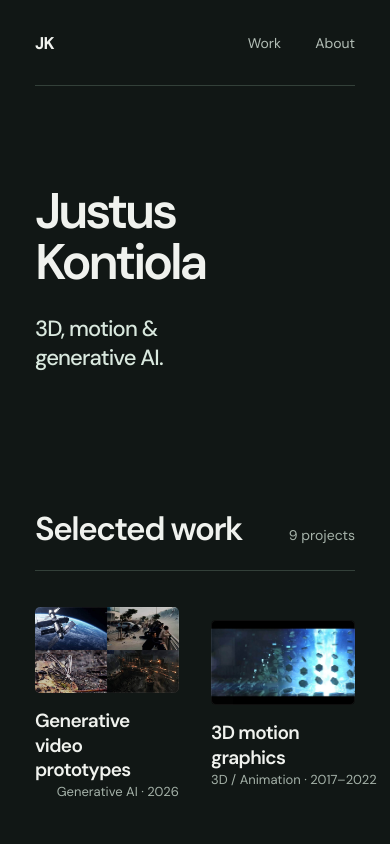
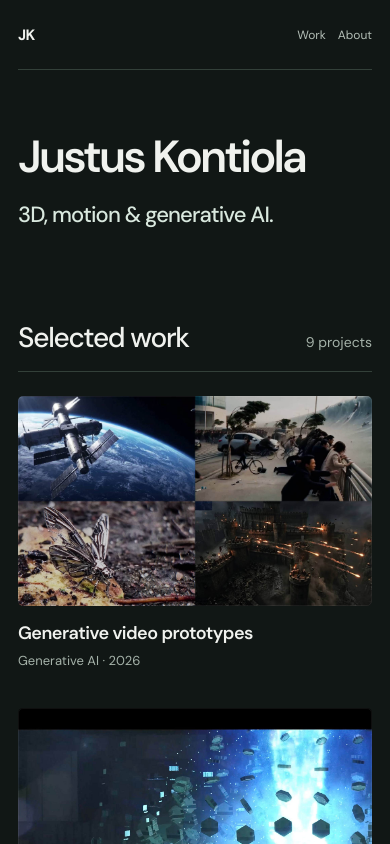
Before and after one commit to jkontiola/jkontiola.github.io, a plain HTML site: page index.html in a window 390 px wide. Shown: the top 844 px of the page. Drawn offline with Linux system fonts and the light colour scheme.

Commit message:
Update styles.css

```diff
--- a/styles.css
+++ b/styles.css
@@ -12,36 +12,34 @@ button:focus-visible,a:focus-visible{outline:2px solid var(--accent);outline-off
 ::selection{background:var(--accent);color:var(--bg)}
 .container{width:min(1220px,calc(100% - 96px));margin-inline:auto}
 
-.site-header{height:86px;display:flex;align-items:center;justify-content:space-between;border-bottom:1px solid var(--line)}
+.site-header{height:80px;display:flex;align-items:center;justify-content:space-between;border-bottom:1px solid var(--line)}
 .site-name{font-size:17px;font-weight:700;letter-spacing:-.035em}
 .site-header nav{display:flex;gap:34px}
 .site-header nav a{font-size:14px;color:#b3beb6;transition:color .2s}
 .site-header nav a:hover{color:var(--text)}
 
-.intro{display:grid;grid-template-columns:minmax(0,1fr) minmax(0,.95fr);align-items:center;gap:9%;padding-block:100px 115px}
-.intro h1{font-size:clamp(50px,5.6vw,85px);line-height:1.02;font-weight:600;letter-spacing:-.065em;margin:0 0 26px}
+.intro{padding-block:88px 94px}
+.intro h1{font-size:clamp(52px,6.8vw,96px);line-height:1.02;font-weight:600;letter-spacing:-.065em;margin:0 0 18px}
 .intro-role{font-size:clamp(22px,2.3vw,30px);letter-spacing:-.04em;margin:0 0 24px;color:#d9e8de;font-weight:500}
-.intro-image{aspect-ratio:1.36;overflow:hidden;border-radius:5px;background:#24332e}
-.intro-image img{height:100%;object-fit:cover;object-position:center;filter:saturate(.85)}
 
-.work{padding-bottom:128px}
-.section-heading{display:flex;justify-content:space-between;align-items:baseline;gap:20px;border-bottom:1px solid var(--line);padding-bottom:23px;margin-bottom:36px}
-.section-heading h2{font-size:33px;line-height:1.1;letter-spacing:-.045em;font-weight:600;margin:0}
+.work{padding-bottom:104px}
+.section-heading{display:flex;justify-content:space-between;align-items:baseline;gap:20px;border-bottom:1px solid var(--line);padding-bottom:20px;margin-bottom:30px}
+.section-heading h2{font-size:32px;line-height:1.1;letter-spacing:-.045em;font-weight:500;margin:0}
 .section-heading>span{font-size:14px;color:var(--muted)}
-.project-grid{display:grid;grid-template-columns:repeat(2,minmax(0,1fr));column-gap:32px;row-gap:54px}
+.project-grid{display:grid;grid-template-columns:repeat(2,minmax(0,1fr));column-gap:32px;row-gap:48px}
 .project-card{display:block;width:100%;padding:0;border:0;background:transparent;text-align:left;min-width:0}
 .project-image{display:block;aspect-ratio:1.68;overflow:hidden;border-radius:5px;background:#25312d;outline:1px solid rgba(255,255,255,.06);outline-offset:-1px}
-.project-image img{height:100%;object-fit:cover;transition:transform .55s ease,filter .55s ease}
+.project-image img{height:100%;object-fit:cover;transition:transform .7s cubic-bezier(.2,.8,.2,1),filter .6s ease}
 .project-card:hover .project-image img{transform:scale(1.035);filter:saturate(1.07)}
 .project-info{display:flex;justify-content:space-between;align-items:baseline;gap:12px;margin-top:16px}
-.project-info strong{display:block;font-size:19px;font-weight:600;letter-spacing:-.035em;line-height:1.3}
+.project-info strong{display:block;font-size:18px;font-weight:600;letter-spacing:-.03em;line-height:1.3}
 .project-info small{display:block;font-size:13px;color:var(--muted);text-align:right;line-height:1.4;white-space:nowrap}
 .project-card-last{grid-column:1/-1}
 .project-card-last .project-image{aspect-ratio:3.25;background:#261f2b}
 .project-image-brand img{object-fit:contain;filter:saturate(.95)}
 .project-card-last .project-info{max-width:100%}
 
-.about{padding-block:80px 105px;border-top:1px solid var(--line)}
+.about{padding-block:70px 90px;border-top:1px solid var(--line)}
 .about .section-heading{border:0;padding:0;margin-bottom:32px}
 .about-grid{display:grid;grid-template-columns:1.05fr .95fr;gap:12%}
 .about-grid>p{font-size:23px;font-weight:400;letter-spacing:-.035em;line-height:1.55;margin:0;max-width:560px}
@@ -50,8 +48,6 @@ button:focus-visible,a:focus-visible{outline:2px solid var(--accent);outline-off
 .about-details p{margin:0 0 23px;color:#c0c9c1;line-height:1.6;font-size:15px}
 .site-footer{display:flex;justify-content:space-between;align-items:center;gap:30px;padding-block:36px 50px;border-top:1px solid var(--line)}
 .footer-location{font-size:14px;color:var(--muted)}
-.site-footer>a{font-size:15px;border-bottom:1px solid var(--accent);padding-bottom:5px;transition:color .2s}
-.site-footer>a:hover{color:var(--accent)}
 
 .project-overlay{position:fixed;inset:0;z-index:100;display:none}
 .project-overlay.is-open{display:block}
@@ -92,5 +88,41 @@ button:focus-visible,a:focus-visible{outline:2px solid var(--accent);outline-off
 
 @media(max-width:1100px){
   .container{width:calc(100% - 70px)}
-  .intro{gap:6%}
   .project-info{display:block}
+  .project-info small{text-align:left;margin-top:6px}
+}
+@media(max-width:760px){
+  html{scroll-padding-top:70px}
+  .container{width:calc(100% - 36px)}
+  .site-header{height:70px}
+  .site-header nav{gap:18px}
+  .site-header nav a{font-size:13px}
+  .site-name{font-size:16px}
+  .intro{padding-block:64px 70px}
+  .intro h1{font-size:clamp(45px,10vw,75px);margin-bottom:20px}
+  .intro-role{font-size:24px}
+  .section-heading{padding-bottom:17px;margin-bottom:24px}
+  .section-heading h2{font-size:28px}
+  .work{padding-bottom:90px}
+  .project-grid{grid-template-columns:1fr;row-gap:38px}
+  .project-card-last{grid-column:span 1}
+  .project-card-last .project-image{aspect-ratio:1.7}
+  .project-info strong{font-size:18px}
+  .project-info small{font-size:13px}
+  .about{padding-block:62px 76px}
+  .about-grid{grid-template-columns:1fr;gap:32px}
+  .about-grid>p{font-size:20px}
+  .site-footer{padding-block:27px 40px;align-items:start}
+  .dialog-header{height:63px;flex-basis:63px;padding-inline:21px}
+  .dialog-intro{padding:36px 21px 28px}
+  .dialog-intro h2{font-size:clamp(36px,9vw,58px)}
+  .dialog-hero{aspect-ratio:1.4;min-height:250px}
+  .dialog-copy{grid-template-columns:1fr;gap:27px;padding:35px 21px 45px}
+  .dialog-copy>p{font-size:17px}
+  .dialog-gallery{grid-template-columns:1fr;padding:0 21px 45px;gap:24px}
+  .dialog-gallery figure.wide{grid-column:span 1}
+  .dialog-gallery img,.dialog-gallery figure.wide img{height:250px}
+  .dialog-bottom{margin-inline:21px}
+}
+@media(max-width:390px){.site-header nav{gap:12px}.site-header nav a{font-size:12px}.site-name{font-size:15px}.intro-role{font-size:22px}}
+@media(prefers-reduced-motion:reduce){html{scroll-behavior:auto}*,*::before,*::after{transition:none!important}}
```
